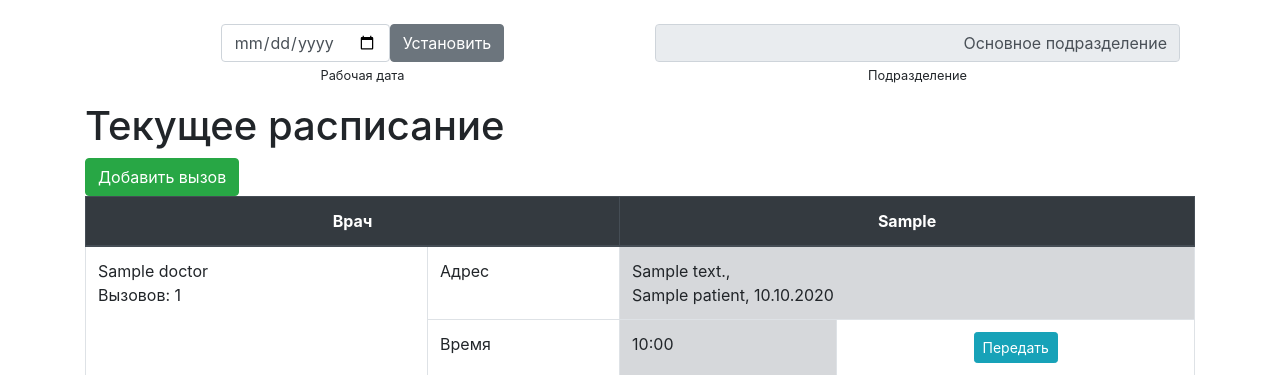
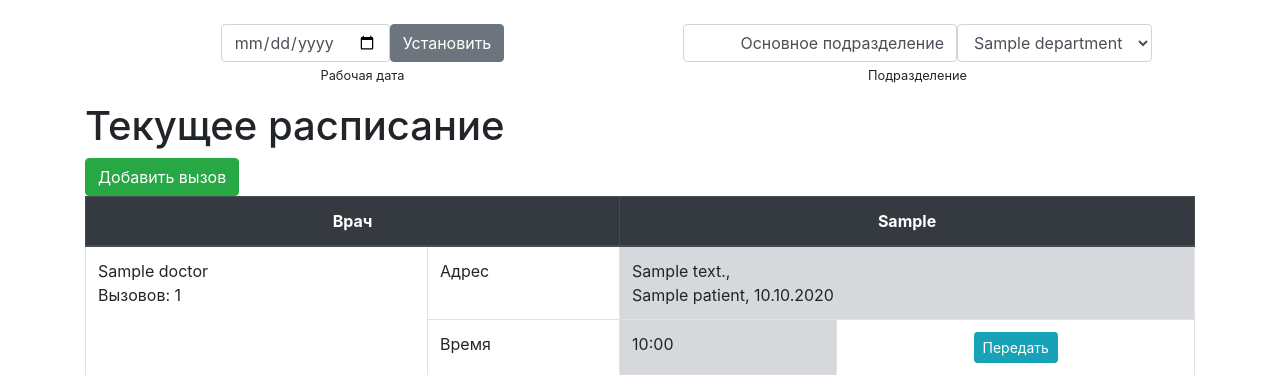
Before and after one commit to Grenadeer/coordinator, a Django app: template mysite/coordinator/templates/coordinator/record_summary.html in a window 1280 px wide. Shown: the part 56-431 px from the top of the page. Run offline with Django 3.2, Linux system fonts and the light colour scheme; a user stored in the database is signed in; data comes from the database, SQL or seed files in the repository; tables that the repository leaves empty hold one stand-in row (values such as "Sample post"); the template is opened without the code that fills it: most values are stand-ins (such as "Sample title", 1, 10 or a date in 2020); some libraries are stand-ins or nearby versions.

Commit message:
Department selection for staff in work.

```diff
--- a/mysite/coordinator/models.py
+++ b/mysite/coordinator/models.py
@@ -45,6 +45,10 @@ class Profile(models.Model):
     class Meta:
         verbose_name = "Профиль пользователя"
         verbose_name_plural = "Профили пользователей"
+
+    def __str__(self):
+        return self.user.__str__()
+
 
 @receiver(post_save, sender=User)
 def create_user_profile(sender, instance, created, **kwargs):
--- a/mysite/coordinator/templates/coordinator/record_form.html
+++ b/mysite/coordinator/templates/coordinator/record_form.html
@@ -5,7 +5,9 @@
 
     <form method="POST">
         {% csrf_token %}
-        {{ form.as_p }}
+        <table class="table">
+        {{ form.as_table }}
+        </table>
         <input type="submit" value="Сохранить">
     </form>
 
--- a/mysite/coordinator/templates/coordinator/record_summary.html
+++ b/mysite/coordinator/templates/coordinator/record_summary.html
@@ -17,7 +17,24 @@
                 <p class="text-center"><small>Рабочая дата</small></p>
             </div>
             <div class="col-sm">
-                <input type="text" class="form-control text-right" value="{{ user.profile.department }}" disabled>
+                <form class="form-inline justify-content-center" action="#" method="get">
+                    <div class="form-group">
+                        {% if user.is_staff %}
+                        <input type="text" class="form-control text-right" value="{{ user.profile.department }}">
+                        <select name="work_department" id="work_department_id" class="form-control">
+                            {% for element in statistics %}
+                                {% if element.department = work_department %}
+                                <option value selected>{{ element.department }}</option>
+                                {% else %}
+                                <option value="{{ element.department.id }}">{{ element.department }}</option>
+                                {% endif %}
+                            {% endfor %}
+                        </select>
+                        {% else %}
+                        <input type="text" class="form-control text-right" value="{{ user.profile.department }}" disabled>
+                        {% endif %}
+                    </div>
+                </form>
                 <p class="text-center"><small>Подразделение</small></p>
             </div>
         </div>
```
Also changed, not shown: mysite/coordinator/views.py (+16 -5 lines).
